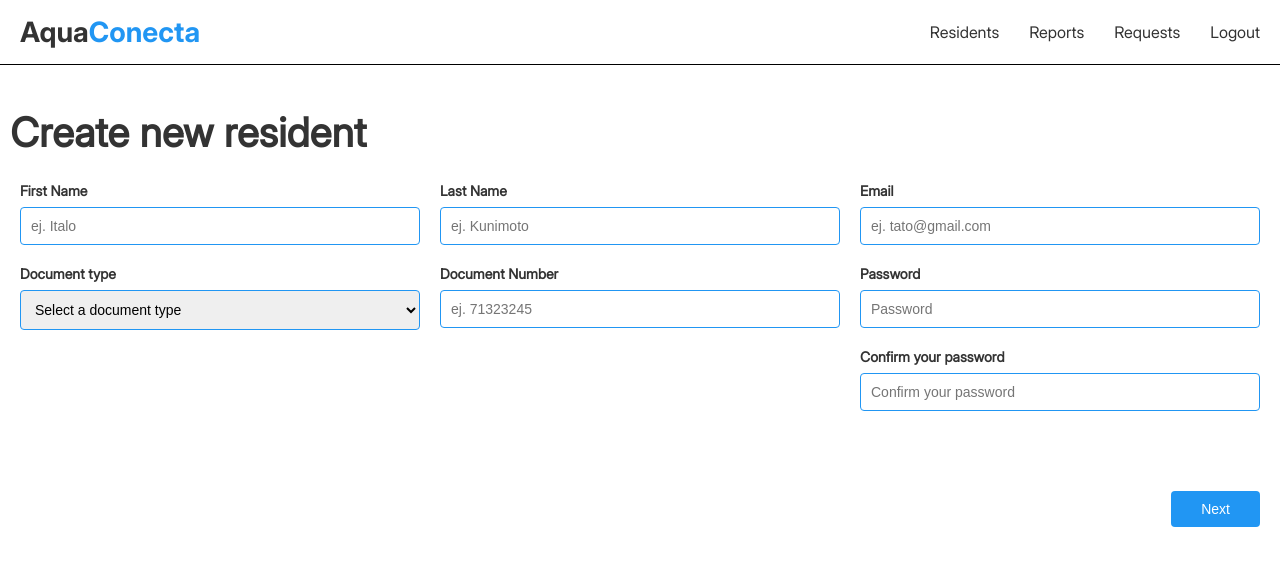
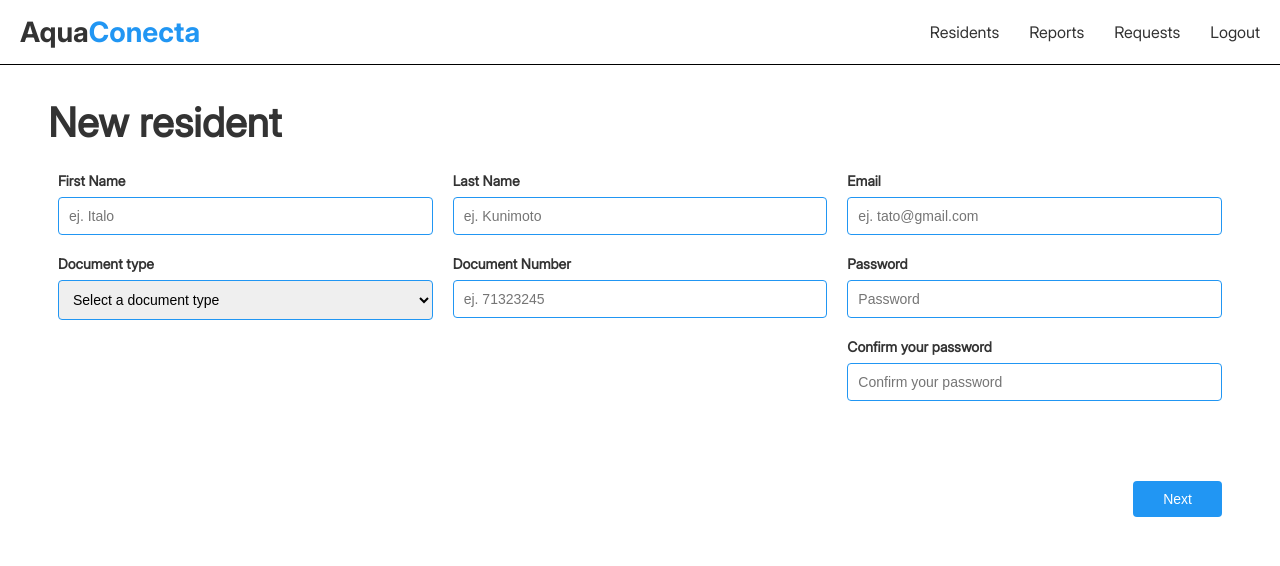
Before and after one commit to IronCoders-IOT/Frontend, an Angular app: page /residents/create in a window 1280 px wide. Shown: the top 566 px of the page. Built offline with nearby package versions, Linux system fonts and the light colour scheme.

Commit message:
feature: added padding to create resident view

```diff
--- a/src/app/AquaConecta/residents/presentation/create-resident/create-resident.component.html
+++ b/src/app/AquaConecta/residents/presentation/create-resident/create-resident.component.html
@@ -1,7 +1,7 @@
 <app-header-content></app-header-content>
 
 <div class="form-section">
-    <h2 class="form-title">Create new resident</h2>
+    <h2 class="form-title">New resident</h2>
 
     <form [formGroup]="residentForm" (ngSubmit)="onSubmit()">
         <div class="form-layout">
--- a/src/app/AquaConecta/residents/presentation/create-resident/create-resident.component.scss
+++ b/src/app/AquaConecta/residents/presentation/create-resident/create-resident.component.scss
@@ -4,6 +4,7 @@
     min-height: 100vh;
     background-color: #212121;
     font-family: 'Inter-Regular', sans-serif;
+
 }
 
 .page-header {
@@ -16,6 +17,7 @@
     font-size: 16px;
     font-weight: normal;
     margin: 0;
+    padding: 200px;
 }
 
 .content-container {
@@ -31,8 +33,9 @@
 }
 
 .form-section {
-    padding: 10px;
-    font-family: "Inter-Regular", sans-serif;
+  margin: 0 auto;
+  width: 92.5%;
+  font-family: "Inter-Regular", sans-serif;
 
 }
 
@@ -42,6 +45,7 @@
     margin-bottom: 25px;
     font-weight: 500;
     font-weight: bold;
+
 }
 
 .form-layout {
```
